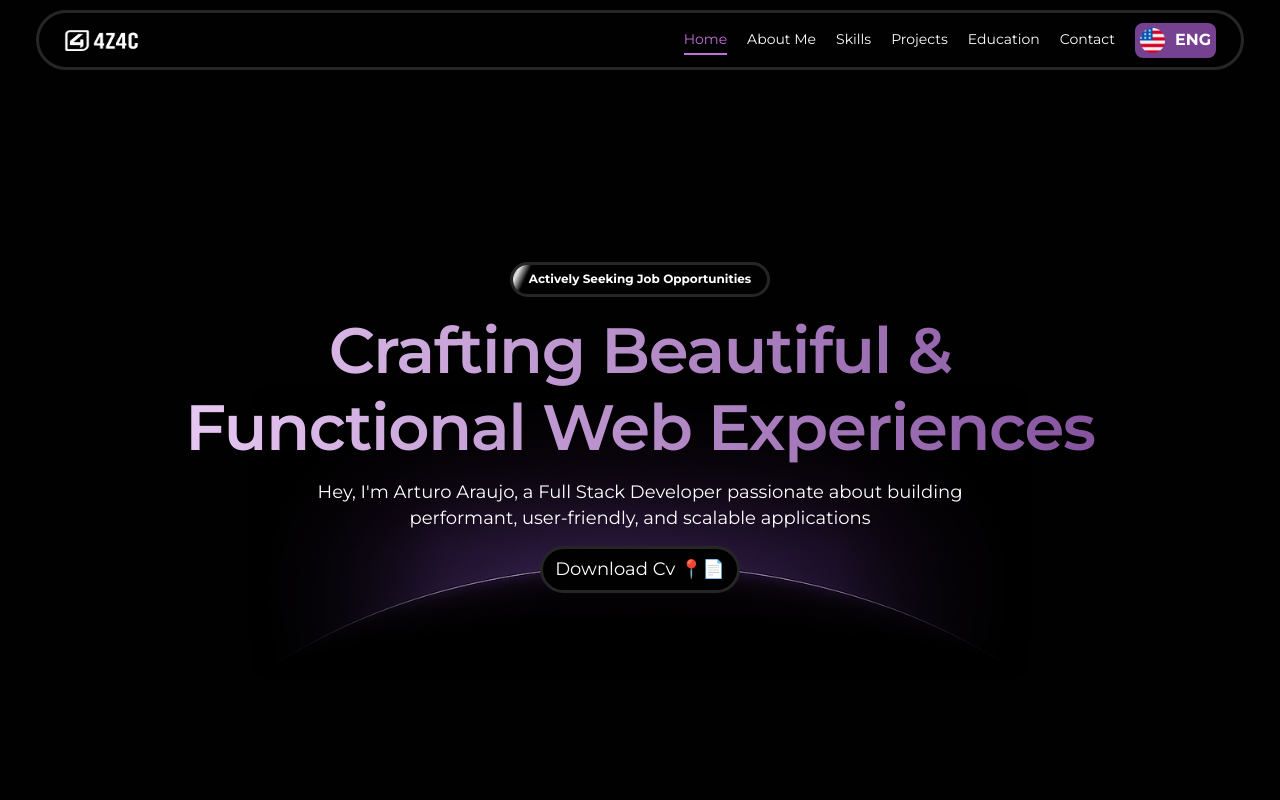
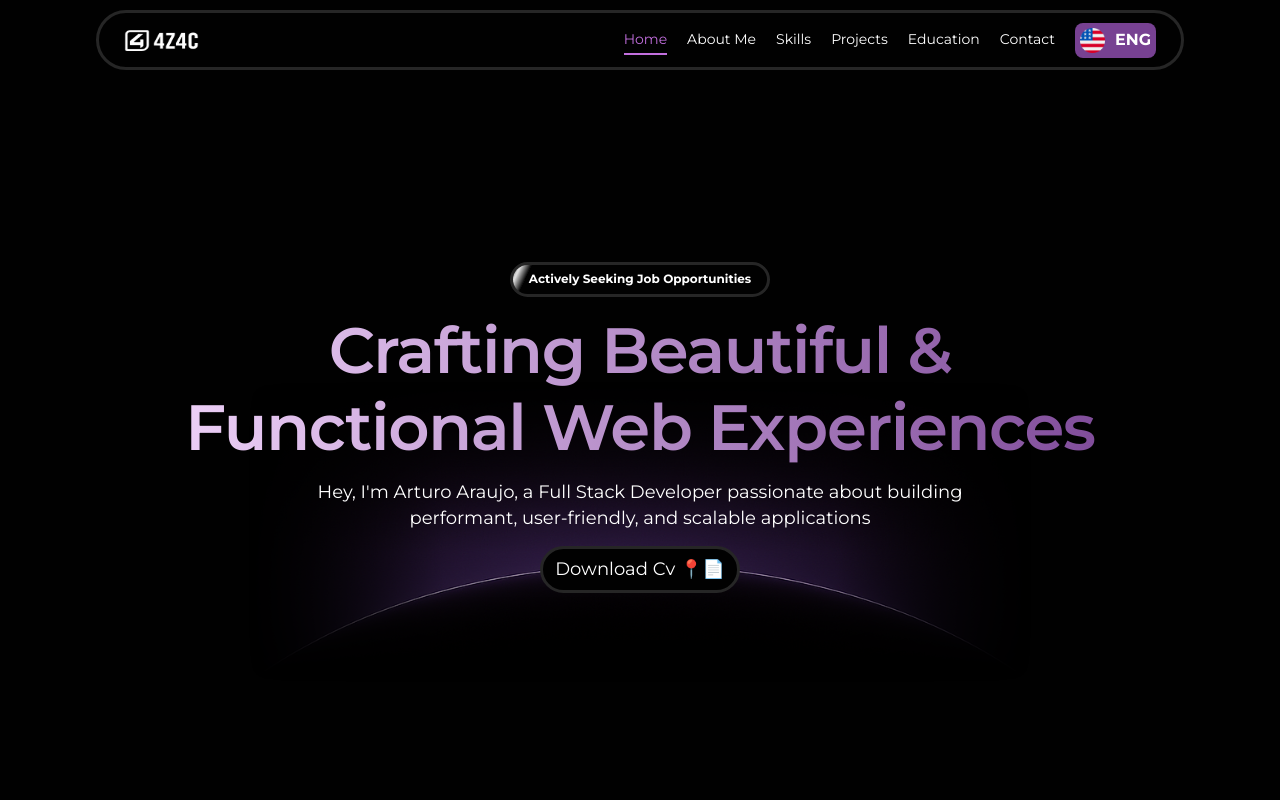
Before and after one commit to ArturoZAC/testing-forport-4z4c, a Next.js app: page / in a window 1280 px wide. Shown: the top 800 px of the page. Built offline with nearby package versions, Linux system fonts and the light colour scheme.

Commit message:
addNewWidth

```diff
--- a/src/components/responsive/MainContainer.tsx
+++ b/src/components/responsive/MainContainer.tsx
@@ -1,7 +1,7 @@
 
 export const MainContainer = ({ children, className }: { children: React.ReactNode | React.ReactNode[], className?: string }) => {
   return (
-    <div className={`w-full max-w-[1208px] ${className}` }>
+    <div className={`w-full max-w-[1088px] ${className}` }>
       { children }
     </div>
   )
```
Also changed, not shown: src/app/(home)/page.tsx (line endings or trailing spaces).
